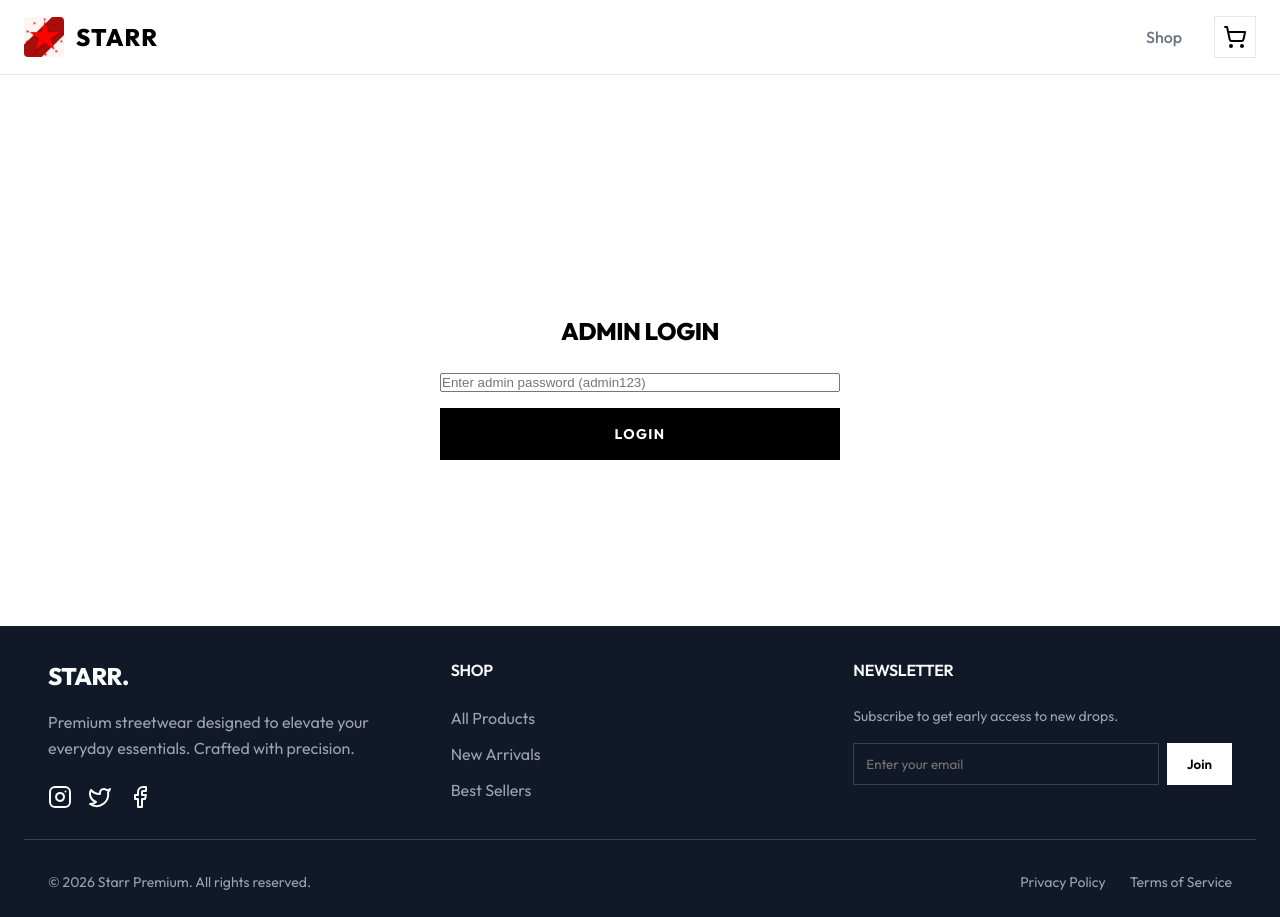
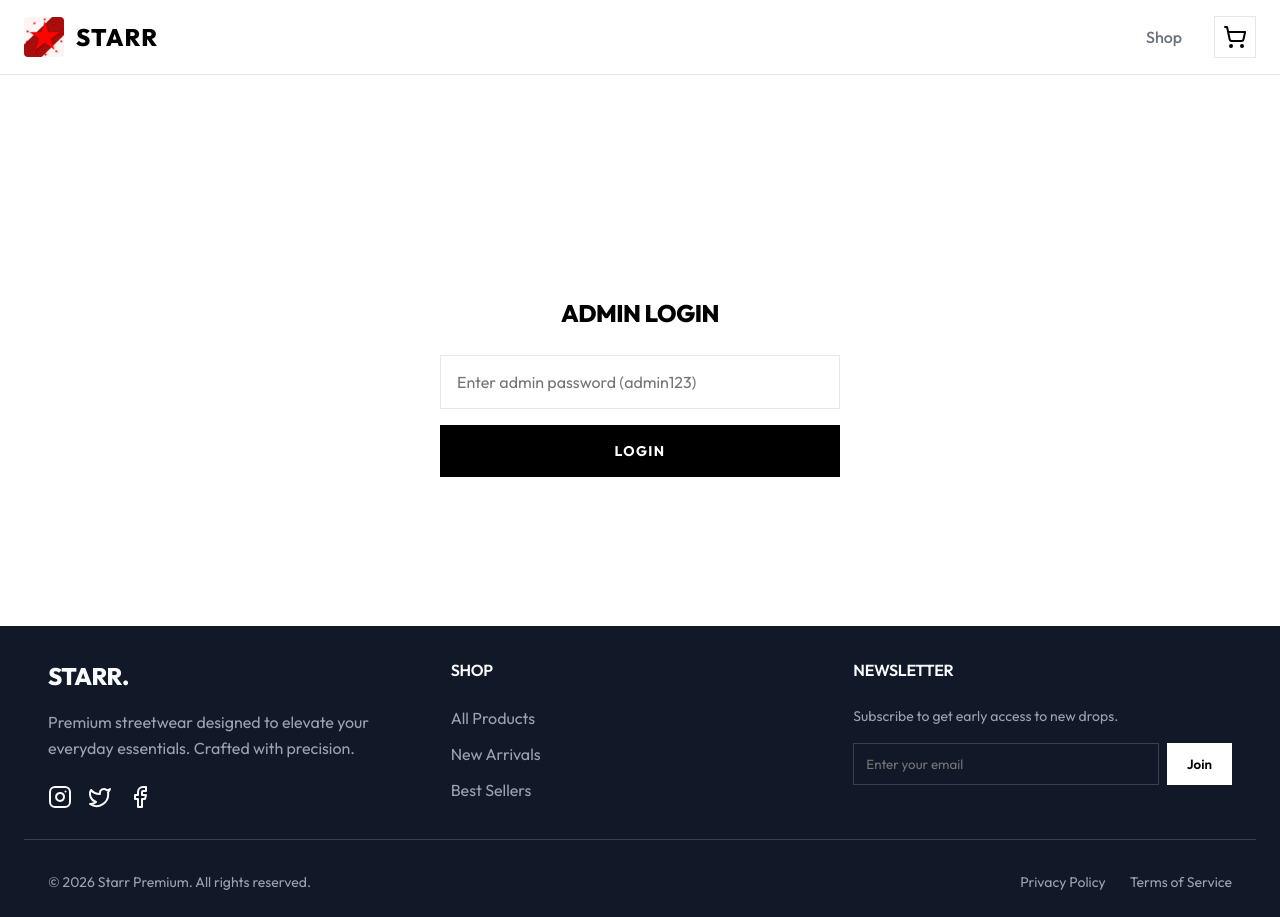
Before and after one commit to Biggie9999/starr-ecommerce, a Next.js app: page /admin in a window 1280 px wide. Built offline with nearby package versions, Linux system fonts and the light colour scheme.

Commit message:
style: restore input-field class with brutalist styling

```diff
--- a/src/app/globals.css
+++ b/src/app/globals.css
@@ -99,6 +99,26 @@ a {
 
 .btn-accent:hover {
   background-color: var(--foreground);
+}
+
+/* Forms */
+.input-field {
+  width: 100%;
+  padding: 1rem;
+  background-color: var(--background);
+  border: 1px solid var(--border);
+  color: var(--foreground);
+  font-family: var(--font-outfit);
+  font-size: 1rem;
+  transition: all 0.2s ease;
+  border-radius: 0;
+  outline: none;
+  box-sizing: border-box;
+}
+
+.input-field:focus {
+  border-color: var(--foreground);
+  box-shadow: inset 0 0 0 1px var(--foreground);
 }
 
 /* Navbar */
```
